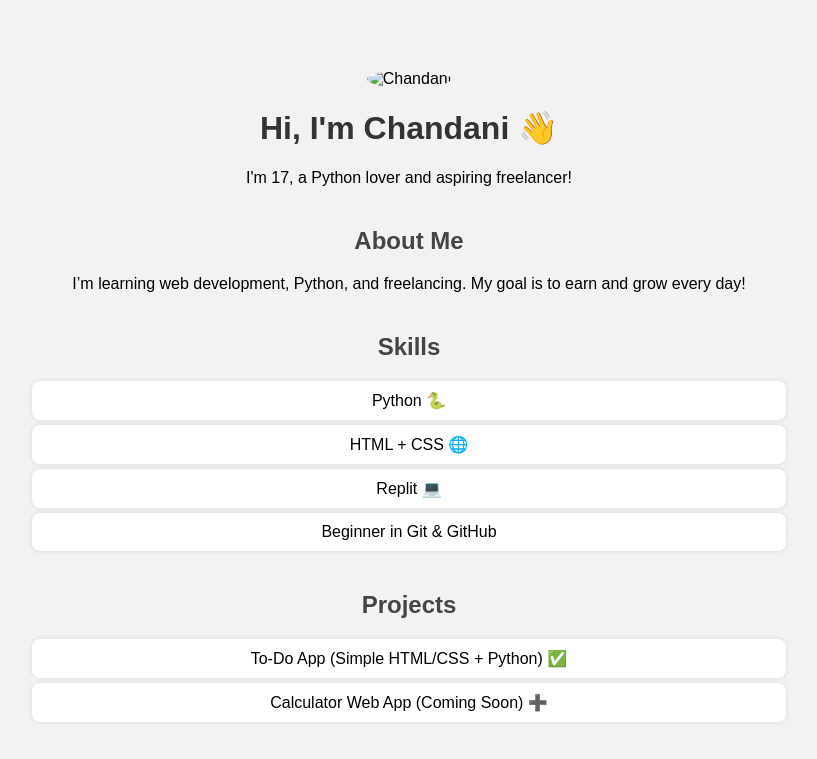
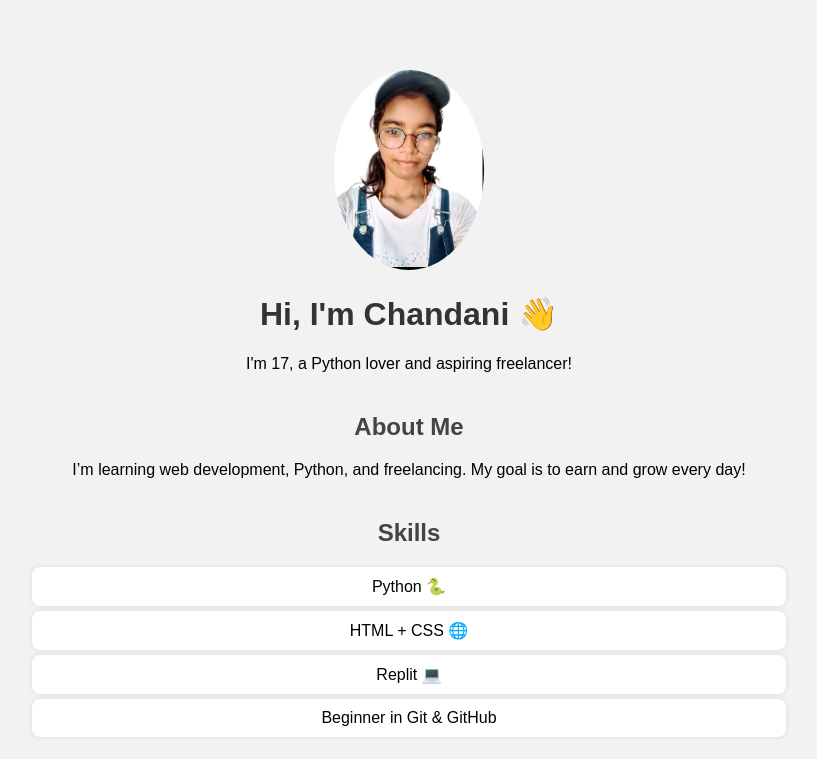
Before and after one commit to Chandani-coder/chandani-coder.github.io, a plain HTML site: page index.html in a window 1280 px wide. Shown: the top 759 px of the page, without its empty margins (231-1048 px from the left). Drawn offline with Linux system fonts and the light colour scheme.

Commit message:
Update index.html

```diff
--- a/index.html
+++ b/index.html
@@ -9,7 +9,7 @@
 </head>
 <body>
   <header>
-    <img src="myphoto.jpg" alt="Chandani" style="width: 150px; border-radius: 50%;">
+    <img src="photo.jpeg" alt="Chandani" style="width: 150px; border-radius: 50%;">
     <h1>Hi, I'm Chandani 👋</h1>
     <p>I'm 17, a Python lover and aspiring freelancer!</p>
   </header>
```
